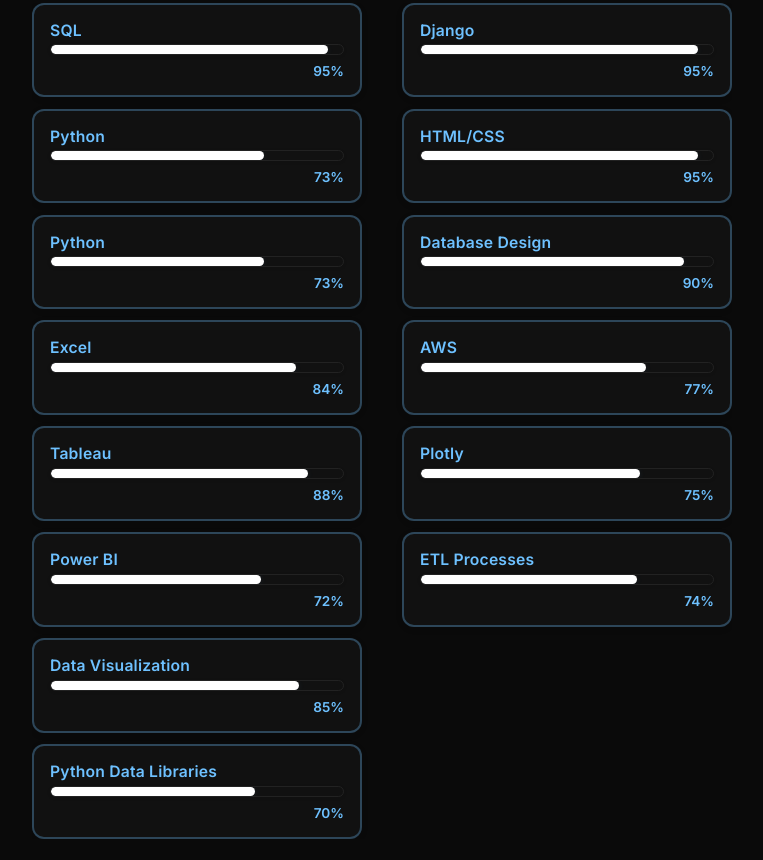
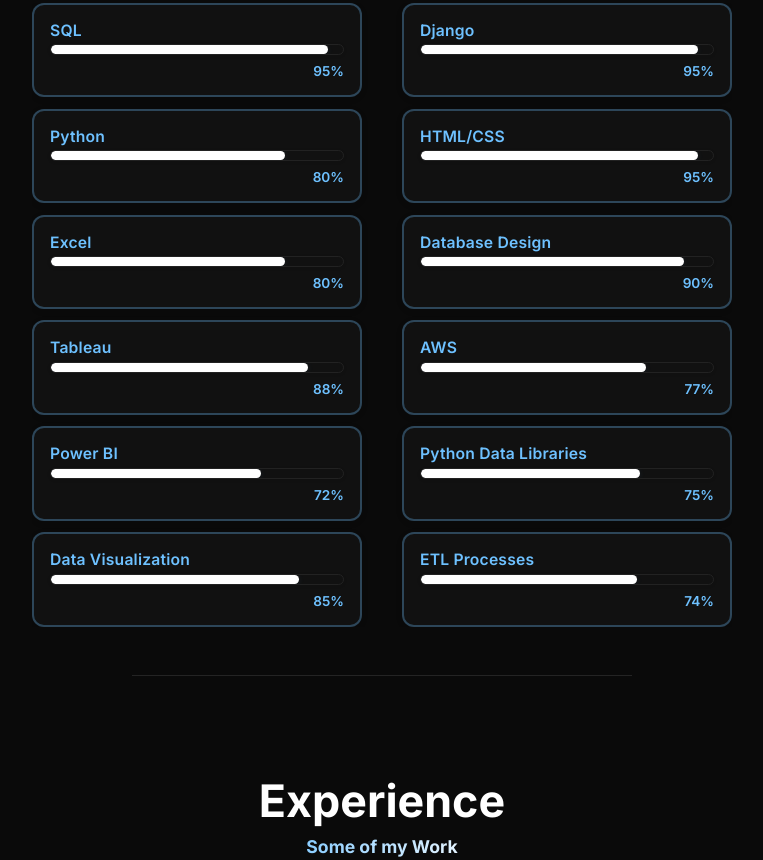
Before and after one commit to jurgenzenuni/new-portf, a plain HTML site: page index.html in a window 1280 px wide. Shown: the part 1201-2061 px from the top of the page, without its empty margins (258-1021 px from the left). Drawn offline with Linux system fonts and the light colour scheme; a web font is replaced by a local one.

Commit message:
fixed skills

```diff
--- a/index.html
+++ b/index.html
@@ -193,21 +193,14 @@
                     <div class="skill">
                         <div class="skill-label">Python</div>
                         <div class="skill-bar-bg">
-                            <div class="skill-bar" data-skill="73"></div>
-                        </div>
-                        <div class="skill-percentage"></div>
-                    </div>
-                    <div class="skill">
-                        <div class="skill-label">Python</div>
-                        <div class="skill-bar-bg">
-                            <div class="skill-bar" data-skill="73"></div>
+                            <div class="skill-bar" data-skill="80"></div>
                         </div>
                         <div class="skill-percentage"></div>
                     </div>
                     <div class="skill">
                         <div class="skill-label">Excel</div>
                         <div class="skill-bar-bg">
-                            <div class="skill-bar" data-skill="84"></div>
+                            <div class="skill-bar" data-skill="80"></div>
                         </div>
                         <div class="skill-percentage"></div>
                     </div>
@@ -229,13 +222,6 @@
                         <div class="skill-label">Data Visualization</div>
                         <div class="skill-bar-bg">
                             <div class="skill-bar" data-skill="85"></div>
-                        </div>
-                        <div class="skill-percentage"></div>
-                    </div>
-                    <div class="skill">
-                        <div class="skill-label">Python Data Libraries</div>
-                        <div class="skill-bar-bg">
-                            <div class="skill-bar" data-skill="70"></div>
                         </div>
                         <div class="skill-percentage"></div>
                     </div>
@@ -270,7 +256,7 @@
                         <div class="skill-percentage"></div>
                     </div>
                     <div class="skill">
-                        <div class="skill-label">Plotly</div>
+                        <div class="skill-label">Python Data Libraries</div>
                         <div class="skill-bar-bg">
                             <div class="skill-bar" data-skill="75"></div>
                         </div>
```
